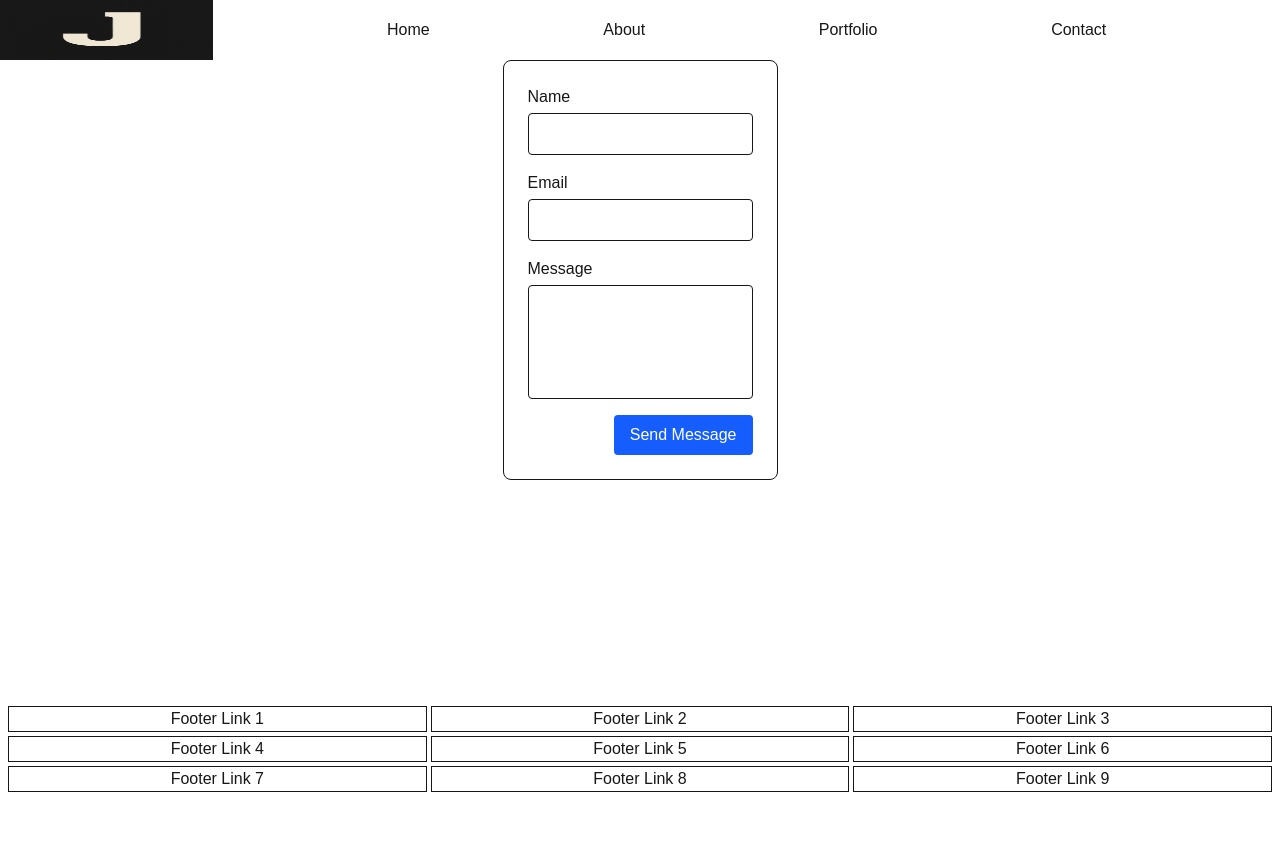
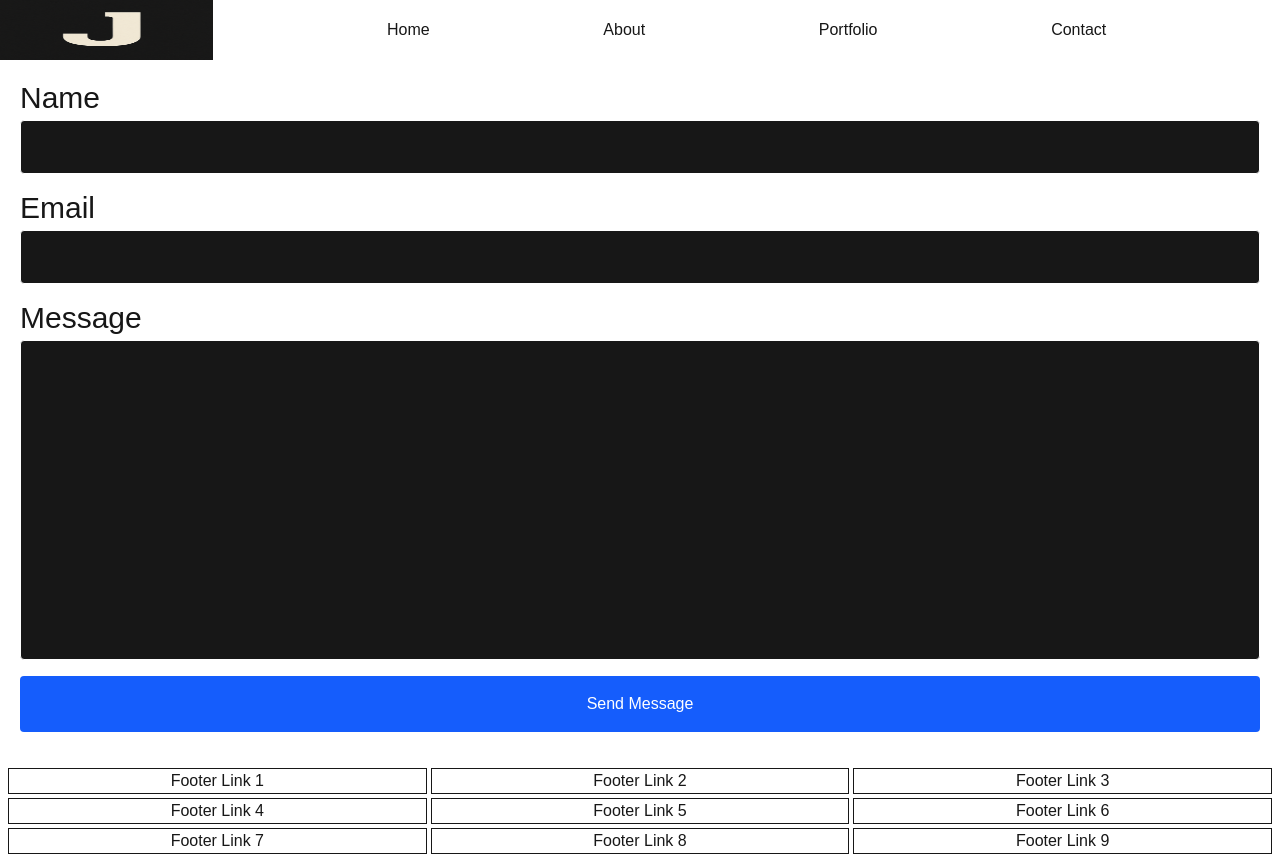
Before and after one commit to Jameshuff95/portfolio25, a Next.js app: page /pages/contact in a window 1280 px wide. Before the commit the page ends 800 px from the top, so only its background shows below. Built offline with nearby package versions, Linux system fonts and the light colour scheme.

Commit message:
remodeled contact form, added various comments for code clarity

```diff
--- a/app/_components/ContactForm.tsx
+++ b/app/_components/ContactForm.tsx
@@ -14,6 +14,22 @@ export const ContactForm = () => {
     setFormData((prev) => ({ ...prev, [name]: value }));
   };
 
+  const showSuccessMessage = () => (
+    <div className="border p-2 bg-foreground text-background">
+      <p>Your message has been sent successfully!</p>
+      <p>
+        Thank you for your message! You will hear back from me as soon as I am
+        available.
+      </p>
+    </div>
+  );
+
+  const showFailureMessage = () => (
+    <div className="border p-2 bg-foreground text-background">
+      <p>There was an error sending your message. Please Try again Later.</p>
+    </div>
+  );
+
   const handleSubmit = async (e: React.FormEvent) => {
     e.preventDefault();
     try {
@@ -23,64 +39,71 @@ export const ContactForm = () => {
         body: JSON.stringify(formData),
       });
       const data = await res.json();
-
       if (!res.ok) throw new Error(data.error || 'Something went wrong');
-
-      console.log('Message Sent!');
+      showSuccessMessage();
+      setFormData({ name: '', email: '', message: '' });
     } catch (err) {
-      console.error('Submission error:', err);
+      showFailureMessage();
+      console.error(err);
     }
-    console.log('Submitted:', formData);
   };
 
   return (
+    <section>
       <form
         onSubmit={handleSubmit}
-      className="flex flex-col gap-4 p-6 border rounded-lg max-w-lg mx-auto"
+        className="flex flex-col gap-4 justify-start p-5 rounded-lg w-full min-h-175"
       >
+        {/* name and email container */}
+        <div className=" min-h-40 text-3xl flex flex-col gap-4 w-full">
           <label className="flex flex-col">
-        <span className="mb-1 font-medium">Name</span>
+            <span className="mb-1">Name</span>
             <input
               type="text"
               name="name"
               required
               value={formData.name}
               onChange={handleChange}
-          className="p-2 border rounded"
+              className="p-2 border rounded bg-foreground text-background outline-none"
             />
           </label>
 
           <label className="flex flex-col">
-        <span className="mb-1 font-medium">Email</span>
+            <span className="mb-1 text-3xl">Email</span>
             <input
               type="email"
               name="email"
               required
               value={formData.email}
               onChange={handleChange}
-          className="p-2 border rounded"
+              className="p-2 border rounded bg-foreground text-background outline-none"
             />
           </label>
+        </div>
 
+        {/* message */}
         <label className="flex flex-col">
-        <span className="mb-1 font-medium">Message</span>
+          <span className="mb-1 text-3xl">Message</span>
           <textarea
             name="message"
             required
             rows={4}
+            maxLength={250}
             value={formData.message}
             onChange={handleChange}
-          className="p-2 border rounded resize-none"
+            className="p-2 border rounded resize-none bg-foreground min-h-80 p-4 text-background text-2xl select-text outline-none"
           />
         </label>
 
+        {/* submit button */}
         <button
           type="submit"
-        className="self-end bg-blue-600 text-white px-4 py-2 rounded hover:bg-blue-700 transition"
+          className="bg-blue-600 text-white p-4 rounded hover:bg-blue-700 transition"
         >
           Send Message
         </button>
       </form>
+    </section>
   );
 };
 
--- a/app/_components/MobileMenu.tsx
+++ b/app/_components/MobileMenu.tsx
@@ -9,7 +9,7 @@ const MobileMenu: React.FC<MobileMenuProps> = ({ closeMenu }) => {
       {navLinks.map((navLink) => (
         <Link key={navLink.id} href={navLink.href}>
           <li
-            className="text-background border border-transparent hover:border-background p-2 cursor-pointer text-4xl font-bold"
+            className="text-background border border-transparent p-2 cursor-pointer text-4xl font-bold"
             onClick={closeMenu}
           >
             {navLink.title}
--- a/app/_components/Nav.tsx
+++ b/app/_components/Nav.tsx
@@ -1,6 +1,6 @@
 'use client';
 
-import { useScreenWidth } from '../_hooks/screenWidth';
+import { useScreenWidth } from '../_hooks/useScreenWidth';
 
 import DesktopNav from './DesktopNav';
 import MobileNav from './MobileNav';
```
Also changed, not shown: app/_hooks/useScreenWidth.ts (renamed from app/_hooks/screenWidth.ts). Lines whose indentation alone changed are shown as unchanged.
